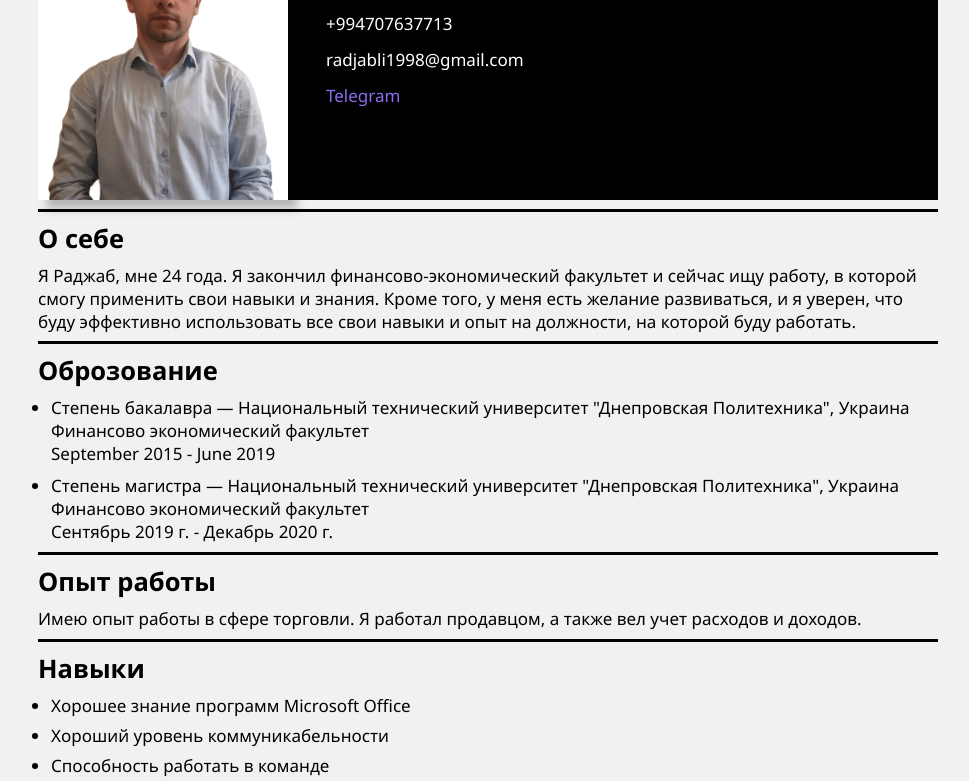
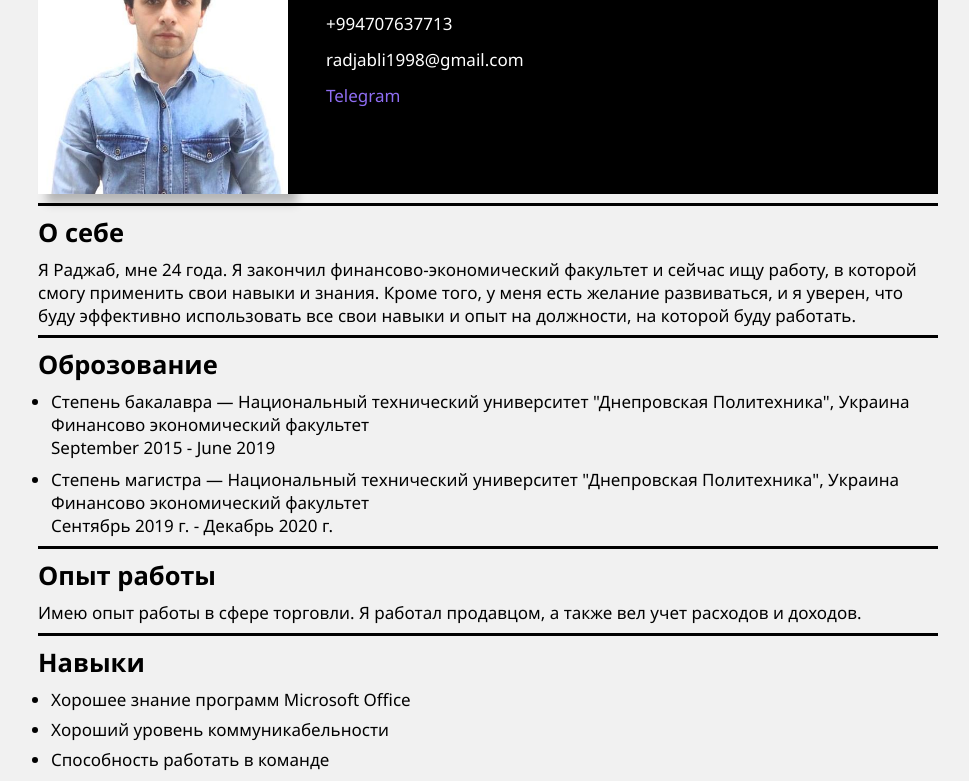
Before and after one commit to Rajab13/CV_RU, a plain HTML site: page index.html in a window 1280 px wide. Shown: the part 93-874 px from the top of the page, without its empty margins (152-1121 px from the left). Drawn offline with Linux system fonts and the light colour scheme.

Commit message:
Added some changes

```diff
--- a/index.html
+++ b/index.html
@@ -8,7 +8,7 @@
   <body>
     <div class="container">
       <div class="information">
-        <img src="R.png" alt="My photo" class="cvphoto" />
+        <img src="R.jpeg" alt="My photo" class="cvphoto" />
 
         <div class="Me">
           <h1>Раджаб Раджабли</h1>
```
Also changed, not shown: R.jpeg (added).
